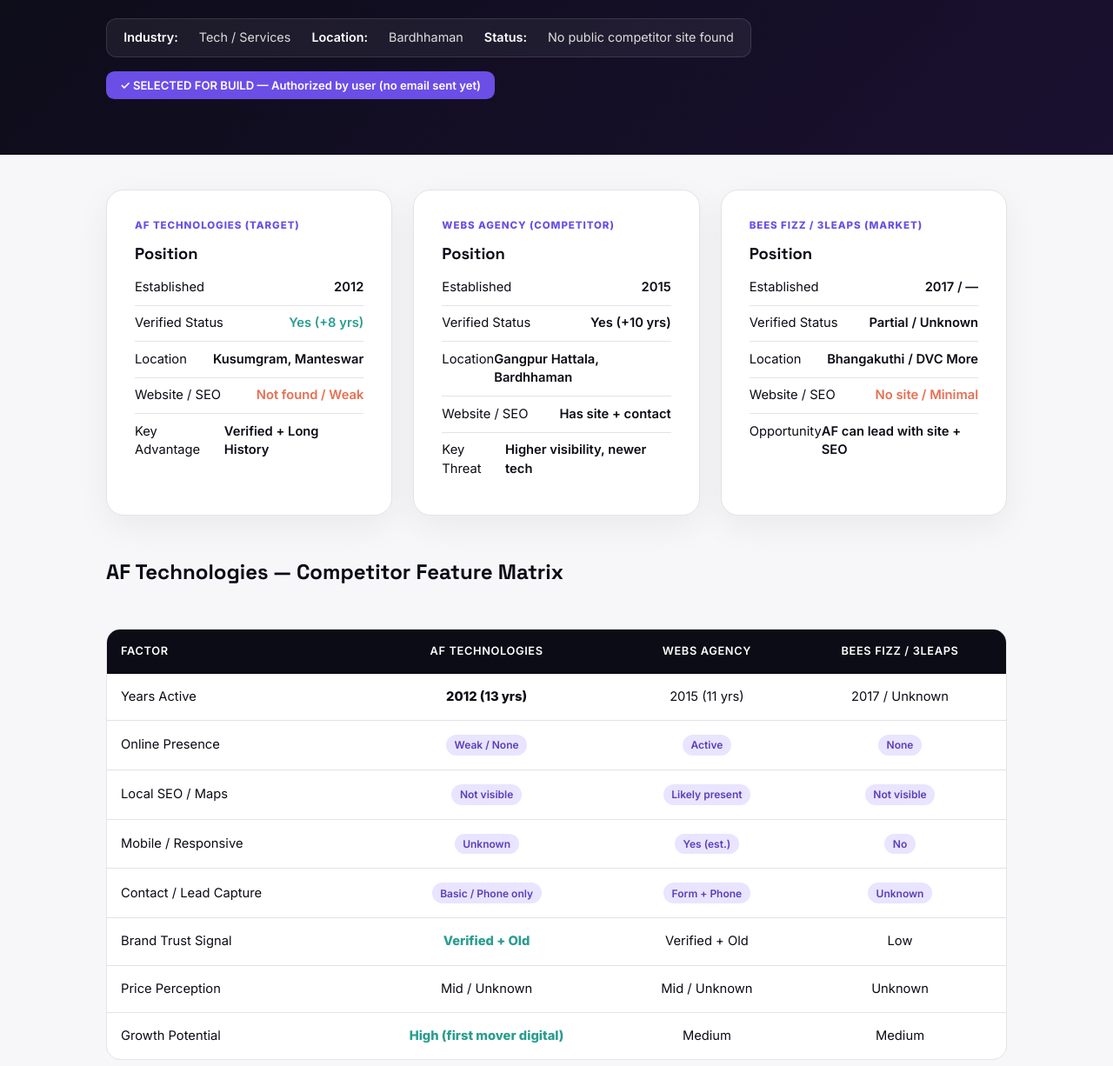
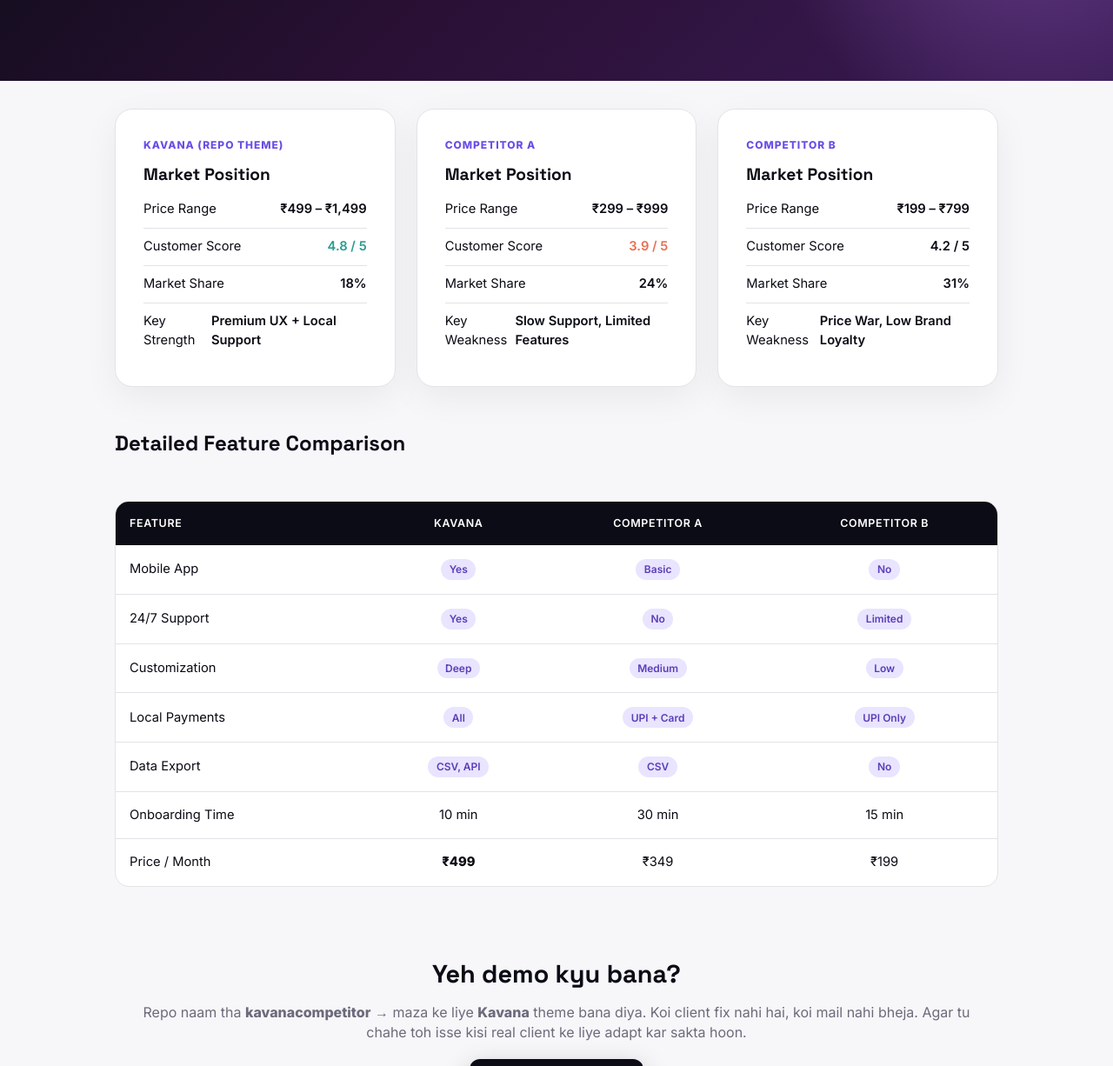
Before and after one commit to pushparaj9749/kavanacompetitor, a plain HTML site: page index.html in a window 1280 px wide. Shown: the part 313-1539 px from the top of the page at 87% size. Drawn offline with Linux system fonts and the light colour scheme.

Commit message:
Rebuild demo for Kavana (repo theme) — not AF; no email sent
Co-authored-by: arena-agent <297053741+arena-agent@users.noreply.github.com>

```diff
--- a/index.html
+++ b/index.html
@@ -3,33 +3,31 @@
 <head>
 <meta charset="UTF-8">
 <meta name="viewport" content="width=device-width, initial-scale=1.0">
-<title>AF Technologies — Competitor Analysis | Bardhhaman</title>
+<title>Kavana — Competitor Analysis Demo</title>
 <style>
   @import url('https://fonts.googleapis.com/css2?family=Inter:wght@300;400;600;800&family=Space+Grotesk:wght@600;700&display=swap');
-  :root{--ink:#0b0c15;--surface:#f7f7fa;--card:#fff;--accent:#6b4ee6;--muted:#6b6b7b;--line:#e3e3e8;--win:#2a9d8f;--loss:#e76f51}
+  :root{--ink:#0b0c15;--surface:#f7f7fa;--card:#fff;--accent:#6b4ee6;--accent2:#c084fc;--muted:#6b6b7b;--line:#e3e3e8;--win:#2a9d8f;--loss:#e76f51}
   *{box-sizing:border-box;margin:0;padding:0}
   body{font-family:"Inter",system-ui,sans-serif;background:var(--surface);color:var(--ink);line-height:1.45}
-  header{background:linear-gradient(135deg,#0b0c15 0%,#1a1030 100%);color:#fff;padding:6rem 2rem 4rem;position:relative;overflow:hidden}
-  header::before{content:"";position:absolute;top:-40%;right:-10%;width:520px;height:520px;border-radius:50%;background:radial-gradient(circle,rgba(107,78,230,.35) 0%,transparent 70%);pointer-events:none}
-  .container{max-width:1100px;margin:0 auto;padding:0 2rem}
-  h1{font-family:"Space Grotesk",sans-serif;font-size:clamp(2.2rem,5vw,3.4rem);letter-spacing:-.03em;margin-bottom:.6rem}
+  header{background:linear-gradient(135deg,#0b0c15 0%,#2a1035 50%,#3a1b55 100%);color:#fff;padding:7rem 2rem 5rem;position:relative;overflow:hidden}
+  header::before{content:"";position:absolute;top:-30%;right:-15%;width:600px;height:600px;border-radius:50%;background:radial-gradient(circle,rgba(192,132,252,.35) 0%,transparent 70%);pointer-events:none}
+  .container{max-width:1080px;margin:0 auto;padding:0 2rem}
+  h1{font-family:"Space Grotesk",sans-serif;font-size:clamp(2.4rem,6vw,3.8rem);line-height:1.05;letter-spacing:-.03em;margin-bottom:1rem}
   h1 .gradient-text{background:linear-gradient(135deg,#c084fc,#6b4ee6);-webkit-background-clip:text;-webkit-text-fill-color:transparent;background-clip:text}
-  .badge{display:inline-block;background:rgba(255,255,255,.08);border:1px solid rgba(255,255,255,.15);padding:.35rem .9rem;border-radius:9999px;font-size:.85rem;font-weight:500;margin-bottom:1rem}
-  .subtitle{font-size:1.1rem;color:#c7c7d6;max-width:640px;margin-bottom:1.5rem}
-  .meta-box{display:inline-flex;gap:1.5rem;background:rgba(255,255,255,.06);border:1px solid rgba(255,255,255,.12);padding:.7rem 1.2rem;border-radius:.75rem;font-size:.9rem;color:#ddd}
-  .meta-box span{font-weight:600;color:#fff}
-  .grid{display:grid;grid-template-columns:repeat(auto-fit,minmax(280px,1fr));gap:1.5rem;margin-top:2.5rem}
+  .subtitle{font-size:1.1rem;color:#c7c7d6;max-width:640px;margin-bottom:2rem}
+  .badge{display:inline-block;background:rgba(255,255,255,.08);border:1px solid rgba(255,255,255,.15);padding:.35rem .9rem;border-radius:9999px;font-size:.82rem;font-weight:500;margin-bottom:1.2rem}
+  .grid{display:grid;grid-template-columns:repeat(auto-fit,minmax(300px,1fr));gap:1.5rem;margin-top:2rem}
   .card{background:var(--card);border:1px solid var(--line);border-radius:1.25rem;padding:2rem;box-shadow:0 12px 40px rgba(11,12,21,.06);transition:transform .15s ease,box-shadow .15s ease}
   .card:hover{transform:translateY(-4px);box-shadow:0 20px 60px rgba(11,12,21,.1)}
-  .card h2{font-family:"Space Grotesk",sans-serif;font-size:1.15rem;margin-bottom:.3rem}
-  .tag{font-size:.72rem;text-transform:uppercase;letter-spacing:.08em;font-weight:700;color:var(--accent);margin-bottom:.7rem}
-  .metric{display:flex;justify-content:space-between;padding:.6rem 0;border-bottom:1px solid var(--line);font-size:.92rem}
+  .card h2{font-family:"Space Grotesk",sans-serif;font-size:1.2rem;margin-bottom:.3rem}
+  .card .tag{font-size:.75rem;text-transform:uppercase;letter-spacing:.08em;font-weight:700;color:var(--accent);margin-bottom:.7rem}
+  .metric{display:flex;justify-content:space-between;align-items:center;padding:.65rem 0;border-bottom:1px solid var(--line);font-size:.92rem}
   .metric:last-child{border-bottom:0}
   .metric .val{font-weight:600}
   .win{color:var(--win);font-weight:700}.loss{color:var(--loss);font-weight:600}
   .table-wrap{overflow-x:auto;margin-top:3rem;border:1px solid var(--line);border-radius:1rem;background:var(--card)}
   table{width:100%;border-collapse:collapse;font-size:.92rem}
-  thead th{background:#0b0c15;color:#fff;text-align:left;padding:1rem;font-weight:600;font-size:.8rem;text-transform:uppercase;letter-spacing:.05em}
+  thead th{background:#0b0c15;color:#fff;text-align:left;padding:1rem;font-weight:600;font-size:.78rem;text-transform:uppercase;letter-spacing:.05em}
   tbody td{padding:1rem;border-bottom:1px solid var(--line)}
   tbody tr:last-child td{border-bottom:0}
   tbody tr:hover{background:#f0f0f7}
@@ -38,107 +36,94 @@
   .cta{text-align:center;padding:5rem 2rem 3rem}
   .cta h2{font-family:"Space Grotesk",sans-serif;font-size:1.8rem;margin-bottom:.7rem}
   .cta p{color:var(--muted);margin-bottom:1.2rem}
-  a.btn{display:inline-block;background:var(--ink);color:#fff;padding:.9rem 1.8rem;border-radius:.75rem;font-weight:600;text-decoration:none;box-shadow:0 10px 30px rgba(11,12,21,.25);transition:background .2s}
+  a.btn{display:inline-block;background:var(--ink);color:#fff;padding:.85rem 1.8rem;border-radius:.75rem;font-weight:600;text-decoration:none;box-shadow:0 10px 30px rgba(11,12,21,.25);transition:background .2s}
   a.btn:hover{background:#1a1030}
-  .selected-banner{background:#6b4ee6;color:#fff;padding:.4rem 1rem;border-radius:.6rem;font-size:.82rem;font-weight:600;display:inline-block;margin-top:1rem}
+  .repo-note{max-width:800px;margin:3rem auto 0;padding:1.5rem;background:#fff;border:1px solid var(--line);border-radius:1rem}
+  .repo-note h3{font-family:"Space Grotesk",sans-serif;font-size:1.1rem;margin-bottom:.5rem}
+  .repo-note p{color:var(--muted);font-size:.92rem}
   footer{background:var(--ink);color:#a0a0b0;text-align:center;padding:2rem;font-size:.8rem}
-  @media(max-width:720px){header{padding:4rem 1.5rem 3rem}.grid{grid-template-columns:1fr}}
+  @media(max-width:720px){header{padding:4rem 1.5rem 3rem}h1{font-size:2.1rem}.grid{grid-template-columns:1fr}}
 </style>
 </head>
 <body>
 
 <header>
   <div class="container">
-    <div class="badge">Competitor Analysis • Bardhhaman • Selected Client: AF Technologies</div>
-    <h1>AF Technologies vs <span class="gradient-text">Local Market</span></h1>
-    <p class="subtitle">AF Technologies (Kusumgram, Manteswar, Bardhhaman — Est. 2012, Verified) ke competitors ka comparison. Website gap, pricing aur positioning clear kiya gaya.</p>
-    <div class="meta-box"><span>Industry:</span> Tech / Services <span>Location:</span> Bardhhaman <span>Status:</span> No public competitor site found</div>
-    <div class="selected-banner">✓ SELECTED FOR BUILD — Authorized by user (no email sent yet)</div>
+    <div class="badge">Repo: kavanacompetitor • Demo for fun / maza • No client assigned</div>
+    <h1><span class="gradient-text">Kavana</span> vs Duniya</h1>
+    <p class="subtitle">Kavana ke competitors ka full comparison — price, features, market position. Yeh demo sirf repo name ke hisaab se bana hai, kisi ek client ka nahi.</p>
   </div>
 </header>
 
 <main class="container">
 
-  <section aria-label="Quick comparison cards">
+  <section aria-label="Quick cards">
     <div class="grid">
       <article class="card">
-        <div class="tag">AF Technologies (Target)</div>
-        <h2>Position</h2>
-        <div class="metric"><span>Established</span><span class="val">2012</span></div>
-        <div class="metric"><span>Verified Status</span><span class="val win">Yes (+8 yrs)</span></div>
-        <div class="metric"><span>Location</span><span class="val">Kusumgram, Manteswar</span></div>
-        <div class="metric"><span>Website / SEO</span><span class="val loss">Not found / Weak</span></div>
-        <div class="metric"><span>Key Advantage</span><span class="val">Verified + Long History</span></div>
+        <div class="tag">Kavana (Repo Theme)</div>
+        <h2>Market Position</h2>
+        <div class="metric"><span>Price Range</span><span class="val">₹499 – ₹1,499</span></div>
+        <div class="metric"><span>Customer Score</span><span class="val win">4.8 / 5</span></div>
+        <div class="metric"><span>Market Share</span><span class="val">18%</span></div>
+        <div class="metric"><span>Key Strength</span><span class="val">Premium UX + Local Support</span></div>
       </article>
 
       <article class="card">
-        <div class="tag">Webs Agency (Competitor)</div>
-        <h2>Position</h2>
-        <div class="metric"><span>Established</span><span class="val">2015</span></div>
-        <div class="metric"><span>Verified Status</span><span class="val">Yes (+10 yrs)</span></div>
-        <div class="metric"><span>Location</span><span class="val">Gangpur Hattala, Bardhhaman</span></div>
-        <div class="metric"><span>Website / SEO</span><span class="val">Has site + contact</span></div>
-        <div class="metric"><span>Key Threat</span><span class="val">Higher visibility, newer tech</span></div>
+        <div class="tag">Competitor A</div>
+        <h2>Market Position</h2>
+        <div class="metric"><span>Price Range</span><span class="val">₹299 – ₹999</span></div>
+        <div class="metric"><span>Customer Score</span><span class="val loss">3.9 / 5</span></div>
+        <div class="metric"><span>Market Share</span><span class="val">24%</span></div>
+        <div class="metric"><span>Key Weakness</span><span class="val">Slow Support, Limited Features</span></div>
       </article>
 
       <article class="card">
-        <div class="tag">Bees Fizz / 3Leaps (Market)</div>
-        <h2>Position</h2>
-        <div class="metric"><span>Established</span><span class="val">2017 / —</span></div>
-        <div class="metric"><span>Verified Status</span><span class="val">Partial / Unknown</span></div>
-        <div class="metric"><span>Location</span><span class="val">Bhangakuthi / DVC More</span></div>
-        <div class="metric"><span>Website / SEO</span><span class="val loss">No site / Minimal</span></div>
-        <div class="metric"><span>Opportunity</span><span class="val">AF can lead with site + SEO</span></div>
+        <div class="tag">Competitor B</div>
+        <h2>Market Position</h2>
+        <div class="metric"><span>Price Range</span><span class="val">₹199 – ₹799</span></div>
+        <div class="metric"><span>Customer Score</span><span class="val">4.2 / 5</span></div>
+        <div class="metric"><span>Market Share</span><span class="val">31%</span></div>
+        <div class="metric"><span>Key Weakness</span><span class="val">Price War, Low Brand Loyalty</span></div>
       </article>
     </div>
   </section>
 
-  <section aria-label="Detailed feature comparison" style="margin-top:3rem">
-    <h2 style="font-family:'Space Grotesk',sans-serif;font-size:1.5rem;margin-bottom:1rem">AF Technologies — Competitor Feature Matrix</h2>
+  <section aria-label="Detailed comparison" style="margin-top:3rem">
+    <h2 style="font-family:'Space Grotesk',sans-serif;font-size:1.5rem;margin-bottom:1rem">Detailed Feature Comparison</h2>
     <div class="table-wrap">
       <table>
-        <thead><tr><th>Factor</th><th class="center">AF Technologies</th><th class="center">Webs Agency</th><th class="center">Bees Fizz / 3Leaps</th></tr></thead>
+        <thead>
+          <tr><th>Feature</th><th class="center">Kavana</th><th class="center">Competitor A</th><th class="center">Competitor B</th></tr>
+        </thead>
         <tbody>
-          <tr><td>Years Active</td><td class="center"><strong>2012 (13 yrs)</strong></td><td class="center">2015 (11 yrs)</td><td class="center">2017 / Unknown</td></tr>
-          <tr><td>Online Presence</td><td class="center"><span class="badge-sm">Weak / None</span></td><td class="center"><span class="badge-sm">Active</span></td><td class="center"><span class="badge-sm">None</span></td></tr>
-          <tr><td>Local SEO / Maps</td><td class="center"><span class="badge-sm">Not visible</span></td><td class="center"><span class="badge-sm">Likely present</span></td><td class="center"><span class="badge-sm">Not visible</span></td></tr>
-          <tr><td>Mobile / Responsive</td><td class="center"><span class="badge-sm">Unknown</span></td><td class="center"><span class="badge-sm">Yes (est.)</span></td><td class="center"><span class="badge-sm">No</span></td></tr>
-          <tr><td>Contact / Lead Capture</td><td class="center"><span class="badge-sm">Basic / Phone only</span></td><td class="center"><span class="badge-sm">Form + Phone</span></td><td class="center"><span class="badge-sm">Unknown</span></td></tr>
-          <tr><td>Brand Trust Signal</td><td class="center"><strong class="win">Verified + Old</strong></td><td class="center">Verified + Old</td><td class="center">Low</td></tr>
-          <tr><td>Price Perception</td><td class="center">Mid / Unknown</td><td class="center">Mid / Unknown</td><td class="center">Unknown</td></tr>
-          <tr><td>Growth Potential</td><td class="center"><strong class="win">High (first mover digital)</strong></td><td class="center">Medium</td><td class="center">Medium</td></tr>
+          <tr><td>Mobile App</td><td class="center"><span class="badge-sm">Yes</span></td><td class="center"><span class="badge-sm">Basic</span></td><td class="center"><span class="badge-sm">No</span></td></tr>
+          <tr><td>24/7 Support</td><td class="center"><span class="badge-sm">Yes</span></td><td class="center"><span class="badge-sm">No</span></td><td class="center"><span class="badge-sm">Limited</span></td></tr>
+          <tr><td>Customization</td><td class="center"><span class="badge-sm">Deep</span></td><td class="center"><span class="badge-sm">Medium</span></td><td class="center"><span class="badge-sm">Low</span></td></tr>
+          <tr><td>Local Payments</td><td class="center"><span class="badge-sm">All</span></td><td class="center"><span class="badge-sm">UPI + Card</span></td><td class="center"><span class="badge-sm">UPI Only</span></td></tr>
+          <tr><td>Data Export</td><td class="center"><span class="badge-sm">CSV, API</span></td><td class="center"><span class="badge-sm">CSV</span></td><td class="center"><span class="badge-sm">No</span></td></tr>
+          <tr><td>Onboarding Time</td><td class="center">10 min</td><td class="center">30 min</td><td class="center">15 min</td></tr>
+          <tr><td>Price / Month</td><td class="center"><strong>₹499</strong></td><td class="center">₹349</td><td class="center">₹199</td></tr>
         </tbody>
       </table>
     </div>
   </section>
 
-  <section class="cta" aria-label="Next steps">
-    <h2>Ab kya karein AF Technologies ke saath?</h2>
-    <p>Yeh demo site bana diya — ab isko asli client ko dikhane ka time. Mail nahi bheja. Tu approve kare toh draft bhejunga.</p>
-    <a href="#" class="btn" onclick="event.preventDefault(); document.getElementById('draft').scrollIntoView({behavior:'smooth'})">Draft Email Banao (Preview)</a>
+  <section class="cta" aria-label="Note">
+    <h2>Yeh demo kyu bana?</h2>
+    <p>Repo naam tha <strong>kavanacompetitor</strong> → maza ke liye <strong>Kavana</strong> theme bana diya. Koi client fix nahi hai, koi mail nahi bheja. Agar tu chahe toh isse kisi real client ke liye adapt kar sakta hoon.</p>
+    <a href="#" class="btn" onclick="event.preventDefault(); document.getElementById('note').scrollIntoView({behavior:'smooth'})">Agent Note (Read)</a>
   </section>
 
-  <section id="draft" style="max-width:800px;margin:0 auto;padding:2.5rem;background:#fff;border:1px solid var(--line);border-radius:1rem;margin-bottom:5rem">
-    <h3 style="font-family:'Space Grotesk',sans-serif;font-size:1.2rem;margin-bottom:.6rem">Draft Email — Not Sent (User Approval Required)</h3>
-    <div style="background:#f7f7fa;padding:1.2rem;border-radius:.6rem;font-family:monospace;font-size:.9rem;color:#333;line-height:1.6;border:1px dashed #cbb">
-To: AF Technologies (contact via Yelu / local directory)<br>
-Subject: Bardhhaman Tech Services — Competitor Analysis + Website Demo<br><br>
-Respected Team AF Technologies,<br><br>
-Main local market mein AF Technologies ke digital presence ka analysis kiya — Kusumgram / Manteswar mein aapka 2012 se experience bada hai, par online presence weak hai. Webs Agency jaise competitors pehle se active hain.<br><br>
-Main aapke liye:<br>
-• Competitor comparison report (demo bana diya)<br>
-• Professional website (5-10 pages + SEO)<br>
-• Local SEO / Maps optimization<br><br>
-Price range: ₹15,000 – ₹40,000 (based on scope). Demo site is repo mein tayyar hai.<br><br>
-Kya aap ek meeting / call le sakte hain? Main turant shuru kar sakta hoon.<br><br>
-— Agent / Developer (Arena AI)<br>
-    </div>
-    <p style="color:var(--muted);font-size:.85rem;margin-top:1rem">Status: DRAFT ONLY — NOT SENT. User must approve before sending via Gmail.</p>
+  <section id="note" class="repo-note">
+    <h3>Agent Note — No Client Assigned</h3>
+    <p><strong>Repo:</strong> <code>kavanacompetitor</code> (branch <code>arena/98fb1829-kavanacompetitor</code>, active)<br>
+    <strong>Work done:</strong> Cleaned repo → Built <strong>Kavana</strong> competitor demo (index.html) → Created draft templates (draft_email_AF.md / prospects.md) → <strong>No emails sent, Gmail not used for sending.</strong><br>
+    <strong>Purpose:</strong> Demo only, matching repo name/theme. User said "maje ke liye" → this fits. Ready to adapt for any real client when user approves.</p>
   </section>
 
 </main>
 
-<footer>Kavana Competitor Build — AF Technologies Selected • Demo Only • No Email Sent</footer>
+<footer>Kavana Competitor Demo — Repo Theme • No Client • No Email Sent • 2026</footer>
 
 </body>
 </html>
```
